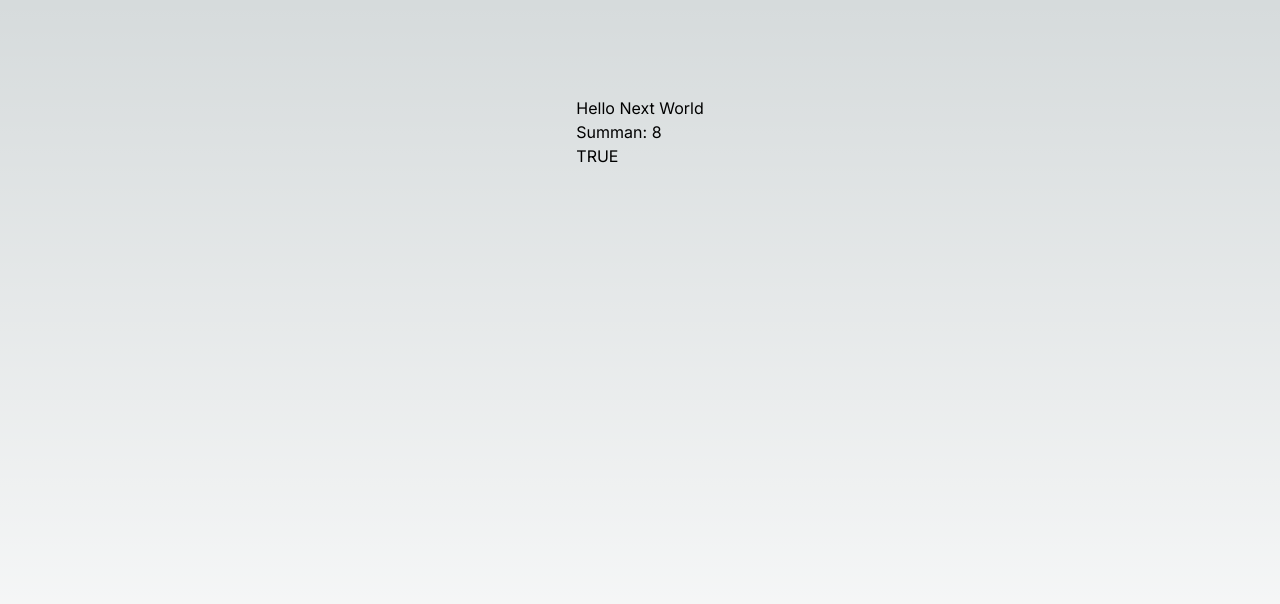
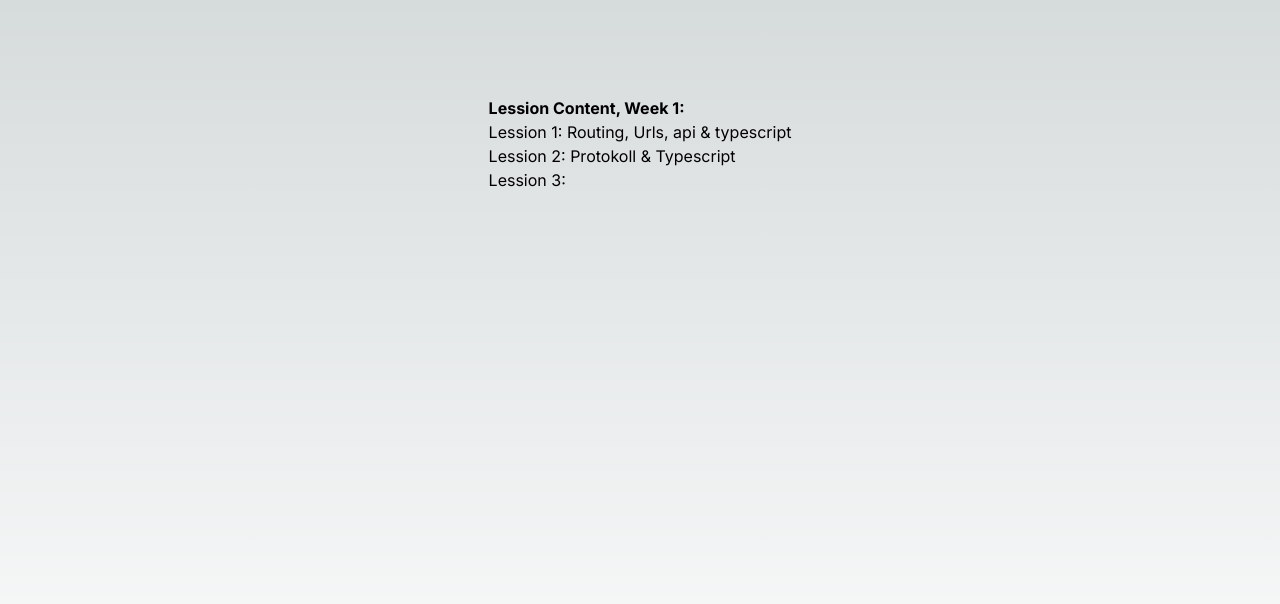
Before and after one commit to rhiz0m/nextjs_week_one_lessions, a Next.js app: page / in a window 1280 px wide. Shown: the top 604 px of the page. Built offline with nearby package versions, Linux system fonts and the light colour scheme.

Commit message:
setup lessions of the week routing

```diff
--- /dev/null
+++ b/app/lession1/page.tsx
@@ -0,0 +1,13 @@
+import Image from "next/image";
+
+export default function lektion1() {
+  return (
+    <main className="flex min-h-screen flex-col items-center justify-between p-24">
+      <div>
+        <p className="text-black bold font-bold">Lession 1</p>
+        <p>Summan: {4 + 4}</p>
+        <p>{4 > 2 ? "TRUE" : "FALSE"}</p>
+      </div>
+    </main>
+  );
+}
--- /dev/null
+++ b/app/lession2/page.tsx
@@ -0,0 +1,11 @@
+import Image from "next/image";
+
+export default function lektion2() {
+  return (
+    <main className="flex min-h-screen flex-col items-center justify-between p-24">
+      <div>
+        <p className="text-black bold font-bold">Lektion 2</p>
+      </div>
+    </main>
+  );
+}
--- /dev/null
+++ b/app/lession3/page.tsx
@@ -0,0 +1,11 @@
+import Image from "next/image";
+
+export default function lektion3() {
+  return (
+    <main className="flex min-h-screen flex-col items-center justify-between p-24">
+      <div>
+        <p className="text-black bold font-bold">Lektion 3</p>
+      </div>
+    </main>
+  );
+}
--- a/app/page.tsx
+++ b/app/page.tsx
@@ -4,10 +4,10 @@ export default function Home() {
   return (
     <main className="flex min-h-screen flex-col items-center justify-between p-24">
       <div>
-        <p className="text-black">Hello Next World</p>
-
-        <p>Summan: {4 + 4}</p>
-        <p>{4 > 2 ? "TRUE" : "FALSE"}</p>
+        <p className="text-black bold font-bold">Lession Content, Week 1:</p>
+        <p className="text-black">Lession 1: Routing, Urls, api & typescript</p>
+        <p className="text-black">Lession 2: Protokoll & Typescript</p>
+        <p className="text-black">Lession 3:</p>
       </div>
     </main>
   );
```
Also changed, not shown: app/lession1/lession1.txt (added), app/lession2/lession2.txt (added).
